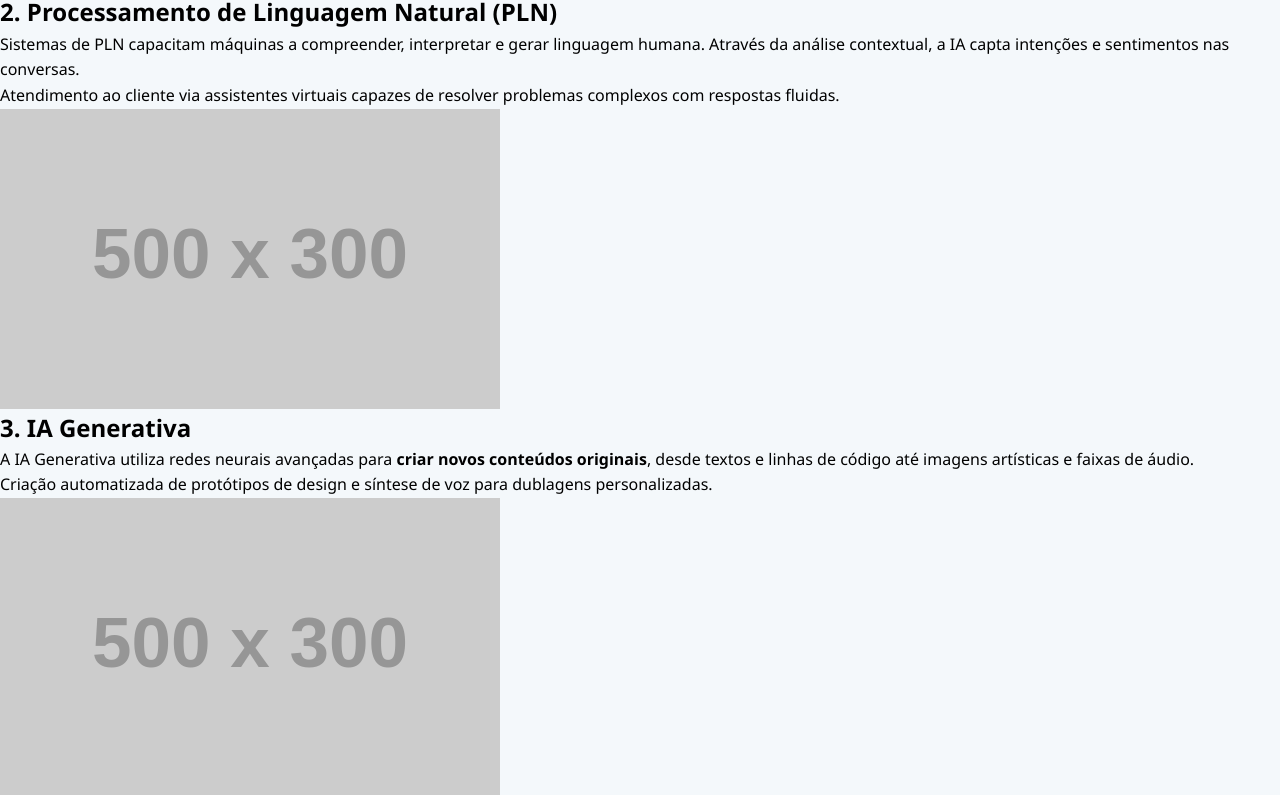
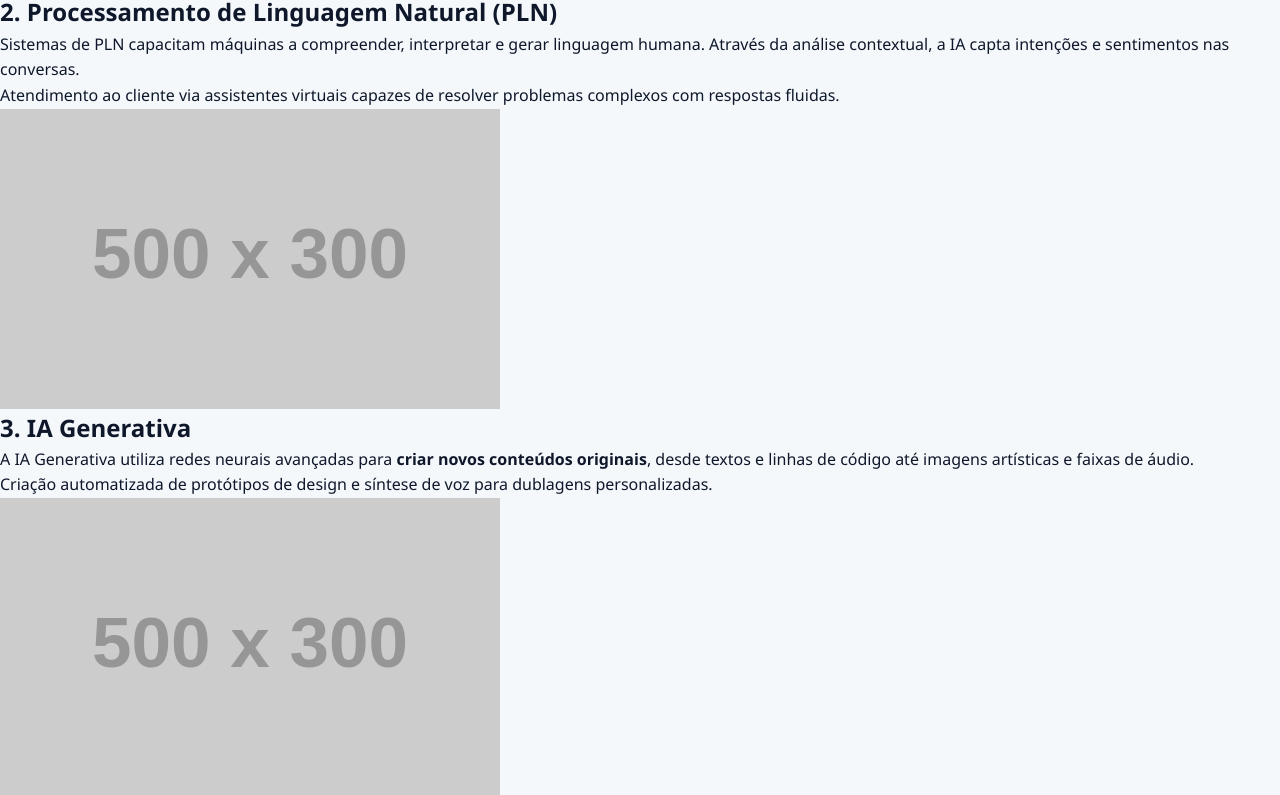
Before and after one commit to MariaClaraCortez/display, a website: page hub-ia/index.html in a window 1280 px wide. Shown: the part 681-1476 px from the top of the page. Drawn offline with Linux system fonts and the light colour scheme; placeholder pictures from the web are drawn by us.

Commit message:
add reset e variables corrigidos

```diff
--- a/hub-ia/css/reset.css
+++ b/hub-ia/css/reset.css
@@ -1,38 +1,43 @@
-*{
+* {
   margin: 0;
   padding: 0;
   box-sizing: border-box;
 }
 
-html{
+html {
+  /* define que 1rem = 10px (preservando acessibilidade) */
+  font-size: 62.5%;
   scroll-behavior: smooth;
   font-family: var(--font-main);
   background-color: var(--color-bg-body);
-    color: var(--color-tet-main);
+  color: var(--color-text-main);
 }
 
-body{
+body {
+  /* garante o texto base do documento em 16px (1.6rem) */
+  font-size: var(--font-size-base);
+  padding-top: var(--header-height);
   padding-bottom: var(--footer-height);
-    padding-top: var(--header-height);
   line-height: 1.6;
 }
 
-ul, ol{
+ul, ol {
   list-style: none;
 }
 
-a{
+a {
   text-decoration: none;
-color: inherit;}
+  color: inherit;
+}
 
-img{
+img {
   max-width: 100%;
   height: auto;
   display: block;
 }
 
-mark{
-    /* background-color: var(--color-highlight); */
+mark {
+  background-color: var(--color-highlight);
   padding: 2px 6px;
   border-radius: 4px;
 }
--- a/hub-ia/css/variables.css
+++ b/hub-ia/css/variables.css
@@ -1,27 +1,36 @@
 :root {
-    /* Paleta de Cores */
+  /* cores principais (paleta clara tecnológica) */
   --color-bg-body: #f4f8fb;
   --color-bg-transparent: rgba(255, 255, 255, 0.9);
-    --color-bg-card: #ffffff;
-    --color-primary: #0284c7; /* Azul Tech Principal */
+  --color-bg-card: #fff;
+  --color-primary: #0284c7;
   --color-primary-hover: #0369a1;
-    --color-secondary: #0d9488; /* Verde Teal Secundário */
+  --color-secondary: #0d9488;
+  --color-accent: #2563eb;
+  --color-highlight: #fef08a;
 
-
-    /* Textos e Bordas */
-    --color-text-main: #0f172a; /* Grafite Escuro */
-    --color-text-muted: #475569; /* Cinza Neutro */
+  /* textos e bordas */
+  --color-text-main: #0f172a;
+  --color-text-muted: #475569;
   --color-border: #e2e8f0;
   --color-nav-list-bg: #f1f5f9;
-    --color-nav-link-hover: #ffffff;
+  --color-nav-link-hover: #fff;
 
-    /* Tipografia */
+  /* tipografia (base 10px = 1rem) */
   --font-main: 'Segoe UI', system-ui, -apple-system, sans-serif;
-    --font-size-sm: 0.875rem;/* 14px */
-    --font-size-base: 1rem; /* 16px */
-    --font-size-xl: 1.875rem;/* 30px */
+  --font-size-sm: 1.4rem;
+  --font-size-base: 1.6rem;
+  --font-size-lg: 2rem;
+  --font-size-xl: 3rem;
 
-    /* Layout e Estrutura */
+  /* efeitos e sombras */
+  --radius-sm: 0.8rem;
+  --radius-md: 1.6rem;
+  --shadow-card: 0 10px 25px -5px rgba(148, 163, 184, 0.25);
+  --shadow-hover: 0 15px 30px -5px rgba(2, 132, 199, 0.2);
+  --transition: all 0.3s cubic-bezier(0.4, 0, 0.2, 1);
+
+  /* alturas do layout */
   --header-height: 10vh;
   --footer-height: 8vh;
   --section-height: calc(100vh - var(--header-height) - var(--footer-height));
```
Lines whose indentation alone changed are shown as unchanged.
